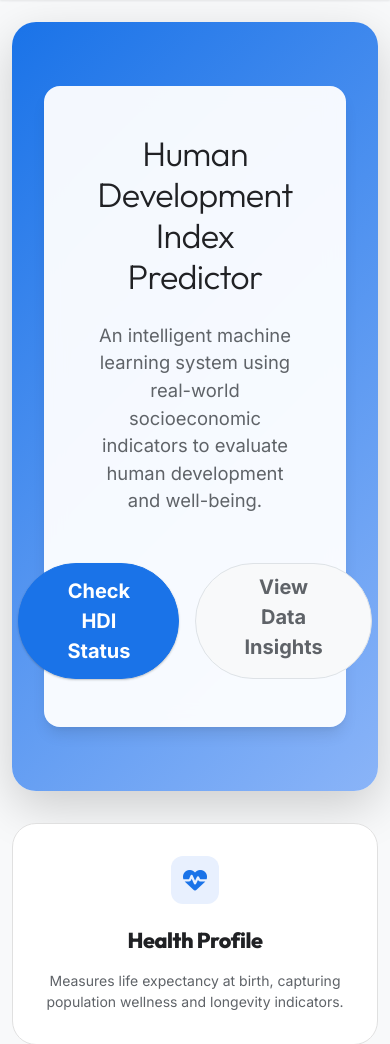
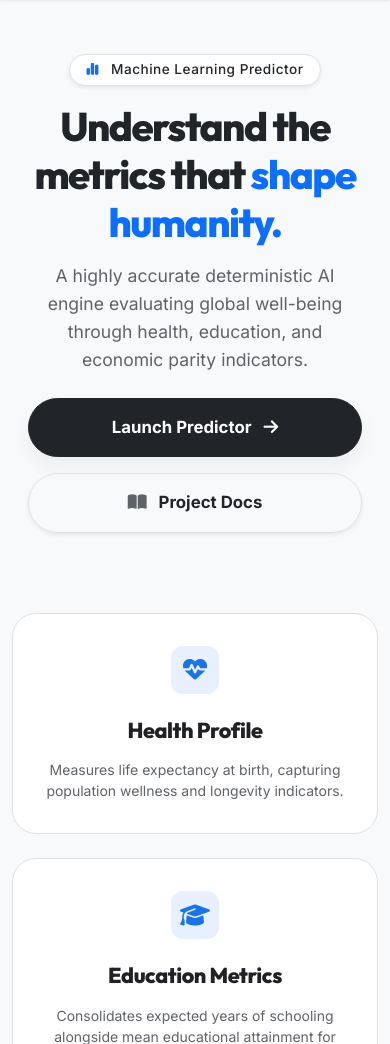
Before and after one commit to itsnaseersyed/Human-Development-Index, a Flask app: page / in a window 390 px wide. Shown: the part 72-1116 px from the top of the page. Run offline with Flask 3, Linux system fonts and the light colour scheme.

Commit message:
UI refactor: Material 3 hero, mobile responsiveness, and hamburger bug fix

```diff
--- a/app/static/css/style.css
+++ b/app/static/css/style.css
@@ -40,6 +40,26 @@ h1, h2, h3, h4, h5, h6, .navbar-brand {
     box-shadow: 0 1px 2px 0 rgba(60,64,67,0.1);
     padding: 1rem 0;
 }
+.cursor-pointer {
+    cursor: pointer;
+}
+
+/* Mobile Responsiveness Enhancements */
+.responsive-heading {
+    font-size: 2.5rem;
+}
+
+@media (min-width: 768px) {
+    .responsive-heading {
+        font-size: 3.5rem;
+    }
+}
+@media (min-width: 992px) {
+    .responsive-heading {
+        font-size: 4.5rem;
+    }
+}
+
 .navbar-brand {
     color: var(--text-primary) !important;
     font-size: 1.25rem;
--- a/app/templates/base.html
+++ b/app/templates/base.html
@@ -21,7 +21,7 @@
             <a class="navbar-brand" href="{{ url_for('home') }}">
                 <i class="fa-solid fa-earth-americas me-2" style="color: var(--primary-color);"></i>HDI Predictor
             </a>
-            <button class="navbar-toggler border-0" type="button" data-bs-toggle="collapse" data-bs-toggle="target="#navbarNav">
+            <button class="navbar-toggler border-0" type="button" data-bs-toggle="collapse" data-bs-target="#navbarNav">
                 <span class="navbar-toggler-icon"></span>
             </button>
             <div class="collapse navbar-collapse" id="navbarNav">
--- a/app/templates/home.html
+++ b/app/templates/home.html
@@ -2,17 +2,28 @@
 
 {% block content %}
 <div class="container py-4 fade-in">
-    <!-- Premium Hero -->
-    <div class="hero-banner shadow-lg text-center text-white">
-        <div class="hero-inner-card">
-            <h1 class="display-4 mb-4" style="color: var(--text-primary);">Human Development Index Predictor</h1>
-            <p class="lead mb-5" style="color: var(--text-secondary); font-size: 1.15rem;">
-                An intelligent machine learning system using real-world socioeconomic indicators to evaluate human development and well-being.
-            </p>
-            <div class="d-flex justify-content-center gap-3">
-                <a href="{{ url_for('predict') }}" class="btn btn-primary btn-lg rounded-pill px-5">Check HDI Status</a>
-                <a href="{{ url_for('about') }}" class="btn btn-light btn-lg rounded-pill px-5 border fw-bold text-muted">View Data Insights</a>
-            </div>
+    <!-- Google Material 3 Hero -->
+    <div class="d-flex flex-column align-items-center justify-content-center text-center fade-in mb-5 hero-section" style="min-height: 50vh; padding-top: 2rem; padding-bottom: 2rem;">
+
+        <div class="badge rounded-pill bg-white text-dark border px-3 py-2 mb-3 mb-md-4 shadow-sm" style="font-size: 0.85rem; font-weight: 500; letter-spacing: 0.5px;">
+            <i class="fa-solid fa-chart-simple text-primary me-2"></i> Machine Learning Predictor
+        </div>
+
+        <h1 class="fw-bolder text-dark mb-3 mb-md-4 responsive-heading" style="letter-spacing: -1.5px; max-width: 800px;">
+            Understand the metrics that <span class="text-primary">shape humanity.</span>
+        </h1>
+
+        <p class="lead text-muted mb-4 mb-md-5 px-3" style="max-width: 650px; font-size: 1.1rem; line-height: 1.6;">
+            A highly accurate deterministic AI engine evaluating global well-being through health, education, and economic parity indicators.
+        </p>
+
+        <div class="d-flex flex-column flex-sm-row gap-3 justify-content-center px-3 w-100" style="max-width: 500px;">
+            <a href="{{ url_for('predict') }}" class="btn btn-dark btn-lg rounded-pill w-100 py-3 shadow-sm" style="font-weight: 600; font-size: 1.05rem; transition: transform 0.2s; box-shadow: 0 10px 20px rgba(0,0,0,0.05) !important;" onmouseover="this.style.transform='translateY(-2px)'" onmouseout="this.style.transform='translateY(0)'">
+                Launch Predictor <i class="fa-solid fa-arrow-right ms-2"></i>
+            </a>
+            <a href="{{ url_for('portal') }}" class="btn btn-white btn-lg rounded-pill w-100 py-3 border shadow-sm text-dark" style="font-weight: 600; font-size: 1.05rem; transition: transform 0.2s;" onmouseover="this.style.transform='translateY(-2px)'" onmouseout="this.style.transform='translateY(0)'">
+                <i class="fa-solid fa-book-open me-2 text-muted"></i> Project Docs
+            </a>
         </div>
     </div>
 
```
Also changed, not shown: app/templates/portal.html (+39 -0 lines).
